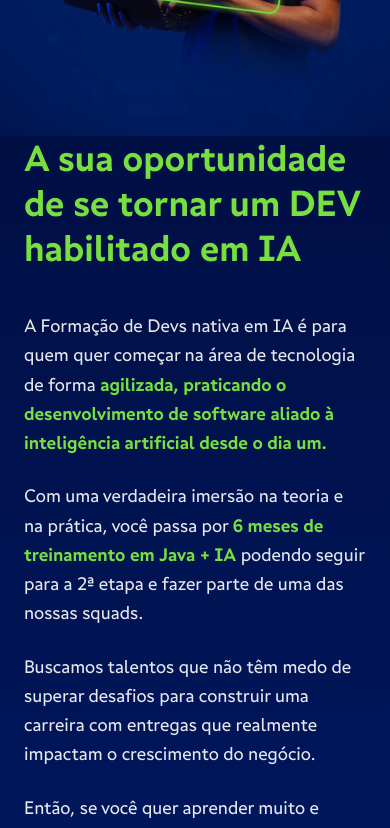
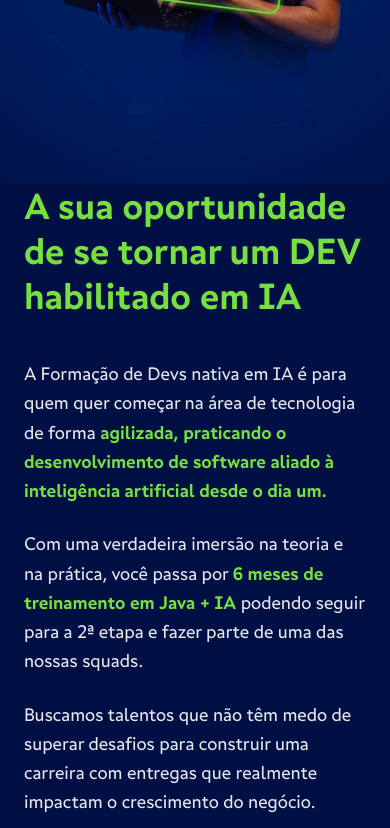
Before and after one commit to Uriel3coletivo/formacao-devs-ia, a Next.js app: page / in a window 390 px wide. Shown: the part 660-1488 px from the top of the page. Built offline with nearby package versions, Linux system fonts and the light colour scheme.

Commit message:
Update Oportunidade.jsx

```diff
--- a/src/components/Oportunidade.jsx
+++ b/src/components/Oportunidade.jsx
@@ -3,7 +3,10 @@ import { motion } from 'framer-motion'
 
 export default function Oportunidade() {
   return (
-    <section id="programa" className="relative bg-gradient-to-b from-[#000f44] to-[#001a66] pt-0 pb-32 overflow-hidden -mt-12 z-20">
+    <section id="programa" className="relative bg-[#000f44] pt-0 pb-32 overflow-hidden z-20">
+
+      {/* Degradê para continuidade - APENAS MOBILE */}
+      <div className="absolute top-0 left-0 w-full h-32 bg-gradient-to-b from-[#000f44] via-[#000f44] to-transparent z-0 lg:hidden" />
 
       {/* CAMADA 1: Efeito Pixels */}
       <div className="absolute top-0 right-0 w-full md:w-1/2 h-full z-0 pointer-events-none flex justify-end items-start opacity-70 transform rotate-180">
@@ -44,7 +47,7 @@ def start_journey(dev):
         /&gt;
       </motion.div>
 
-      <div className="container-custom relative z-20 pt-16 lg:pt-0">
+      <div className="container-custom relative z-20 pt-24 lg:pt-0">
         <motion.div
           initial={{ opacity: 0, y: 40 }}
           whileInView={{ opacity: 1, y: 0 }}
```
